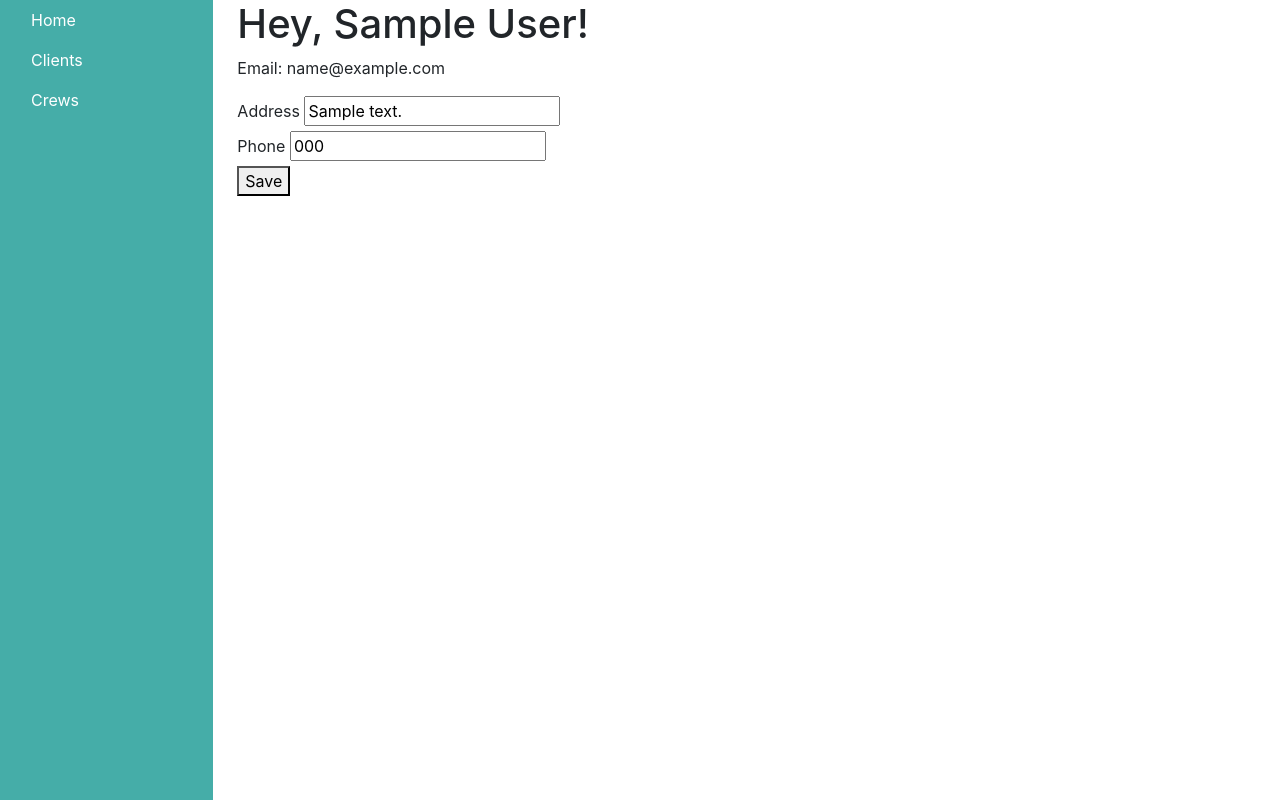
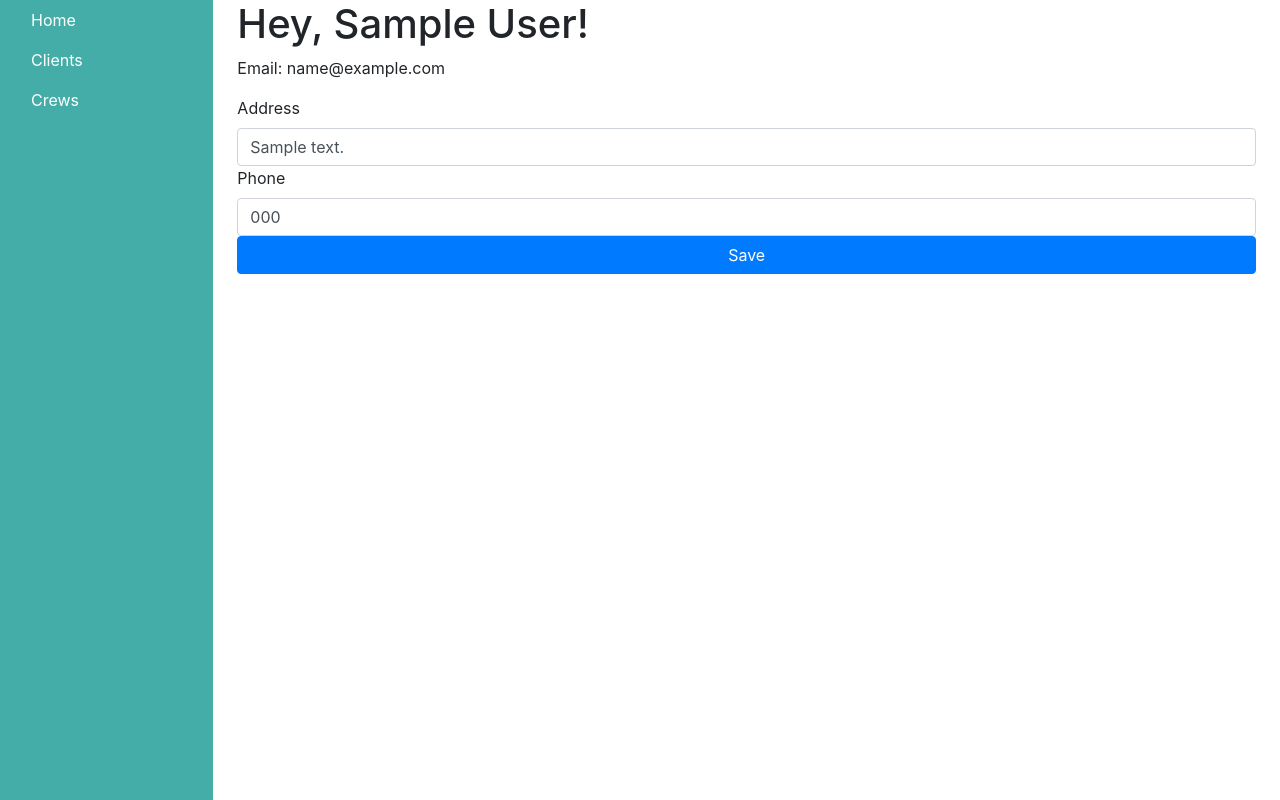
Before and after one commit to KitimboRino/TrashTruck-ALX-portfolio-project, a Flask app: template templates/profile.html in a window 1280 px wide. Shown: the part 80-880 px from the top of the page. Run offline with Flask 3, Linux system fonts and the light colour scheme; tables that the repository leaves empty hold one stand-in row (values such as "Sample post"); the template is opened without the code that fills it: values that come from a table or form of the project are taken from there, most other values are stand-ins (such as "Sample title", 1, 10 or a date in 2020); some libraries are stand-ins or nearby versions.

Commit message:
style(profile.html): add styles to profile

```diff
--- a/templates/profile.html
+++ b/templates/profile.html
@@ -9,14 +9,14 @@
 <form method="POST">
     <div>
         <label for="address">Address</label>
-        <input type="text" name="address" value="{{ user.address }}">
+        <input class="form-control" type="text" name="address" value="{{ user.address }}">
     </div>
     <div>
         <label for="phone">Phone</label>
-        <input type="text" name="phone" value="{{ user.phone }}">
+        <input class="form-control" type="text" name="phone" value="{{ user.phone }}">
     </div>
     <div>
-        <button type="submit">Save</button>
+        <button class="btn btn-primary btn-block" type="submit">Save</button>
     </div>
 </form>
 {% endblock %}
```
